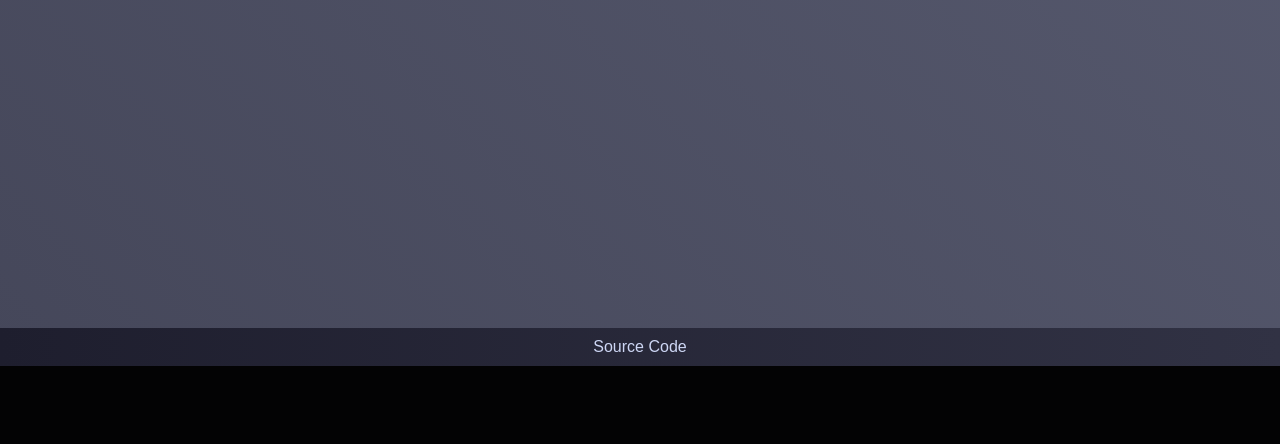
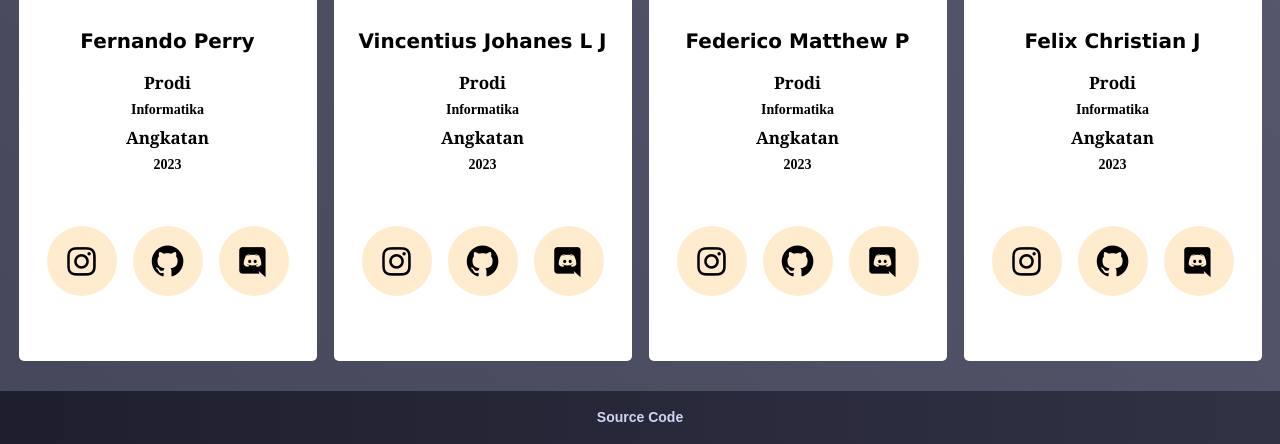
Before and after one commit to commrade-goad/imaginary-tales, a PHP site: page /info.html in a window 1280 px wide. Shown: the part 434-878 px from the top of the page. Before the commit the page ends 800 px from the top, so only its background shows below. Run offline with PHP 8.4, Linux system fonts and the light colour scheme; some web fonts are replaced.

Commit message:
add profil team

```diff
--- a/essential.js
+++ b/essential.js
@@ -1,11 +1,10 @@
 function show() {
-    document.querySelector('.menu-toggle').classList.toggle('open');
-    document.querySelector('nav ul').classList.toggle('active');
-
+  document.querySelector(".menu-toggle").classList.toggle("open");
+  document.querySelector("nav ul").classList.toggle("active");
 }
 
-var newDivHeader = document.createElement('div');
-var newDivFooter = document.createElement('div');
+var newDivHeader = document.createElement("div");
+var newDivFooter = document.createElement("div");
 
 newDivHeader.innerHTML = `
 <header>
@@ -18,7 +17,7 @@ newDivHeader.innerHTML = `
     </div>
     <div class="right">
         <nav>
-            <ul>
+            <ul class="nav-ul">
                 <a href="index.html">Home</a>
                 <a href="list.html">Novel</a>
                 <a href="info.html">Informasi</a>
@@ -38,9 +37,8 @@ newDivFooter.innerHTML = `
 <p><i class="nf nf-md-github"></i> <a href="https://github.com/commrade-goad/imaginary-tales">Source Code</a></p>
 `;
 
-
-var containerElementHeader = document.getElementById('top-bar'); // Replace 'container' with the ID of the container element you want to use
-var containerElementFooter = document.getElementById('bottom-bar'); // Replace 'container' with the ID of the container element you want to use
+var containerElementHeader = document.getElementById("top-bar"); // Replace 'container' with the ID of the container element you want to use
+var containerElementFooter = document.getElementById("bottom-bar"); // Replace 'container' with the ID of the container element you want to use
 
 containerElementHeader.appendChild(newDivHeader);
 containerElementFooter.appendChild(newDivFooter);
--- a/info.html
+++ b/info.html
@@ -6,6 +6,10 @@
     <title>Imaginary Tales</title>
     <link rel="stylesheet" href="style.css" />
     <link rel="stylesheet" href="profile.css" />
+    <link
+      href="https://unpkg.com/boxicons@2.1.1/css/boxicons.min.css"
+      rel="stylesheet"
+    />
   </head>
 
   <body>
@@ -18,29 +22,130 @@
 
     <!-- BATAS BAGIAN TENGAH -->
 
-    <div class="informasi">
-      <div class="judul-informasi">
+    <div class="info">
+      <div class="judul-info">
         <h1>Tentang Kami</h1>
-        <br />
-        <p class="sub">Team Imaginary-Tales</p>
+        <div class="team">Team Imaginary-Tales</div>
       </div>
-      <nav class="about-team">
       <ul class="ul-team">
         <br />
         <li class="li-team">
-            Fernando Perry <br />
-            <p class="sub">Halo Saya Fernando Perry</p>
+          <div class="image">
+            <img
+              src="https://i.pinimg.com/236x/06/09/fe/0609fe5a5d04374ce1286ef0d27faadf.jpg"
+              alt="Image"
+              class="profile-pic"
+            />
+          </div>
+          <h2>Fernando Perry</h2>
+          <br />
+          <h3>Prodi</h3>
+          <p>Informatika</p>
+          <h3>Angkatan</h3>
+          <p>2023</p>
+          <div class="container">
+            <span class="logo"
+              ><a href="#" target="_blank" class="instagram"
+                ><i class="bx bxl-instagram"></i></a
+            ></span>
+            <span class="logo"
+              ><a href="#" target="_blank" class="github">
+                <i class="bx bxl-github"></i></a
+            ></span>
+            <span class="logo"
+              ><a href="#" class="discord">
+                <i class="bx bxl-discord" class="discord"></i></a
+            ></span>
+          </div>
         </li>
         <li class="li-team">
-            Vincentius Johanes L J <br />
-            <p class="sub">Halo Saya Vincentius Johanes</p>
+          <div class="image">
+            <img
+              src="https://i.pinimg.com/236x/06/09/fe/0609fe5a5d04374ce1286ef0d27faadf.jpg"
+              alt="Image"
+              class="profile-pic"
+            />
+          </div>
+          <h2>Vincentius Johanes L J</h2>
+          <br />
+          <h3>Prodi</h3>
+          <p>Informatika</p>
+          <h3>Angkatan</h3>
+          <p>2023</p>
+          <div class="container">
+            <span class="logo"
+              ><a href="#" target="_blank" class="instagram"
+                ><i class="bx bxl-instagram"></i></a
+            ></span>
+            <span class="logo"
+              ><a href="#" target="_blank" class="github">
+                <i class="bx bxl-github"></i></a
+            ></span>
+            <span class="logo"
+              ><a href="#" class="discord">
+                <i class="bx bxl-discord" class="discord"></i></a
+            ></span>
+          </div>
         </li>
         <li class="li-team">
-            Federico Matthew P <br />
-            <p class="sub">Halo Saya Federico Matthew</p>
+          <div class="image">
+            <img
+              src="https://i.pinimg.com/236x/06/09/fe/0609fe5a5d04374ce1286ef0d27faadf.jpg"
+              alt="Image"
+              class="profile-pic"
+            />
+          </div>
+          <h2>Federico Matthew P</h2>
+          <br />
+          <h3>Prodi</h3>
+          <p>Informatika</p>
+          <h3>Angkatan</h3>
+          <p>2023</p>
+          <div class="container">
+            <span class="logo"
+              ><a href="#" target="_blank" class="instagram"
+                ><i class="bx bxl-instagram"></i></a
+            ></span>
+            <span class="logo"
+              ><a href="#" target="_blank" class="github">
+                <i class="bx bxl-github"></i></a
+            ></span>
+            <span class="logo"
+              ><a href="#" class="discord">
+                <i class="bx bxl-discord" class="discord"></i></a
+            ></span>
+          </div>
+        </li>
+        <li class="li-team">
+          <div class="image">
+            <img
+              src="https://i.pinimg.com/236x/06/09/fe/0609fe5a5d04374ce1286ef0d27faadf.jpg"
+              alt="Image"
+              class="profile-pic"
+            />
+          </div>
+          <h2>Felix Christian J</h2>
+          <br />
+          <h3>Prodi</h3>
+          <p>Informatika</p>
+          <h3>Angkatan</h3>
+          <p>2023</p>
+          <div class="container">
+            <span class="logo"
+              ><a href="#" target="_blank" class="instagram"
+                ><i class="bx bxl-instagram"></i></a
+            ></span>
+            <span class="logo"
+              ><a href="#" target="_blank" class="github">
+                <i class="bx bxl-github"></i></a
+            ></span>
+            <span class="logo"
+              ><a href="#" class="discord">
+                <i class="bx bxl-discord" class="discord"></i></a
+            ></span>
+          </div>
         </li>
       </ul>
-      </nav>
     </div>
 
     <!-- BATAS BAGIAN BAWAH -->
@@ -51,6 +156,5 @@
     </footer>
 
     <!-- BATAS BAGIAN BAWAH -->
-
   </body>
 </html>
--- a/profile.css
+++ b/profile.css
@@ -1,34 +1,104 @@
-.informasi {
-  border-radius: 25px;
-  background-color: black;
-  box-shadow: 25px;
-  display: flex;
+.judul-info {
+  font-family: Arial;
+  text-align: center;
+  padding: 20px;
+  border: 2px solid red;
 }
 
-.judul-informasi {
-  text-align: center;
-  font-size: 20px;
-  color: white;
+.team {
   padding: 10px;
+  font-size: 17px;
+}
+.ul-team {
+  padding: 10px;
+  display: flex;
+  flex-wrap: wrap;
+  justify-content: center;
+}
+.ul-team .li-team {
+  display: flex;
+  align-items: center;
+  padding: 20px;
+  flex-direction: column;
+  max-width: 300px;
+  margin: 20px;
+  margin-left: auto;
+  margin-right: auto;
+  background-color: white;
+  border-radius: 5px;
 }
 
-.sub {
-  font-size: 20px;
-  display: flex;
-  flex-direction: column;
+.logo {
+  display: inline-flex;
+  height: 70px;
+  width: 70px;
+  background-color: blanchedalmond;
+  border-radius: 35px;
+  margin: 8px;
+  line-height: 80px;
+}
+.logo a {
+  align-content: center;
+  padding: 20px;
+  margin: -20px;
+  margin-left: 0px;
+  margin-top: -20px;
+}
+a i {
+  transition: all 0.2s linear;
 }
 
-.ul-team {
-  padding: 20px;
-  gap: 95px;
+a:hover i {
+  transform: scale(1.2);
+}
+
+.bx {
+  font-size: 38px;
+  margin: 20px;
+  margin-left: -4px;
+  margin-top: 16px;
+  color: black;
+}
+.instagram :hover {
+  color: blueviolet;
+}
+.github :hover {
+  color: rgb(255, 0, 0);
+}
+.discord :hover {
+  color: rgb(43, 43, 228);
+}
+.container {
+  height: 20vh;
   display: flex;
   justify-content: center;
   align-items: center;
-  list-style-type: none;
-  font-size: 25px;
 }
 
-.li-team {
-  width: 30%;
-  color: white;
+.image {
+  position: relative;
+  height: 150px;
+  width: 150px;
+  margin-bottom: 30px;
 }
+.image .profile-pic {
+  width: 100%;
+  height: 100%;
+  object-fit: cover;
+  border-radius: 50%;
+}
+
+h2 {
+  font-size: 20px;
+  font-family: "Lucida Sans";
+}
+h3 {
+  font-size: 17px;
+  font-family: "Georgia";
+}
+p {
+  font-family: "Aria sans";
+  font-size: 14px;
+  padding: 8px;
+  font-weight: bold;
+}
--- a/style.css
+++ b/style.css
@@ -180,7 +180,7 @@ a:hover {
   transform: rotate(-45deg) translate(0px, 1px);
 }
 
-@media screen and (max-width: 822px){
+@media screen and (max-width: 822px) {
   .menu-toggle {
     display: flex;
     height: 20px;
@@ -189,11 +189,11 @@ a:hover {
   }
 
   .search-bar {
-        display: none;
+    display: inline;
   }
 
   /* Atur menjadi column */
-    nav ul {
+  .nav-ul {
     display: flex;
     padding: 6rem 2rem;
     position: fixed;
@@ -209,7 +209,7 @@ a:hover {
     transition-duration: 300ms;
   }
 
-    nav ul.active {
+  .nav-ul.active {
     right: 0;
     display: flex;
     z-index: 2;
```
Lines whose indentation alone changed are shown as unchanged.
